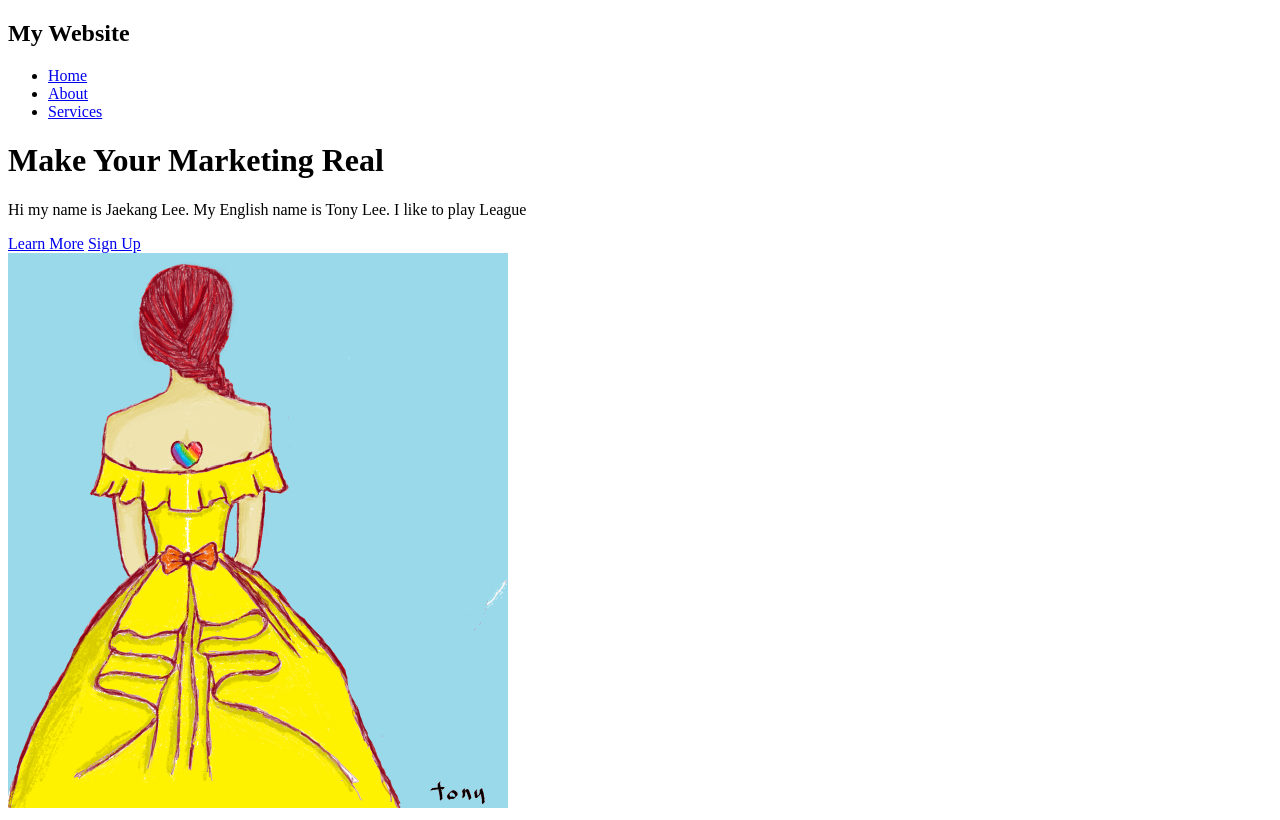
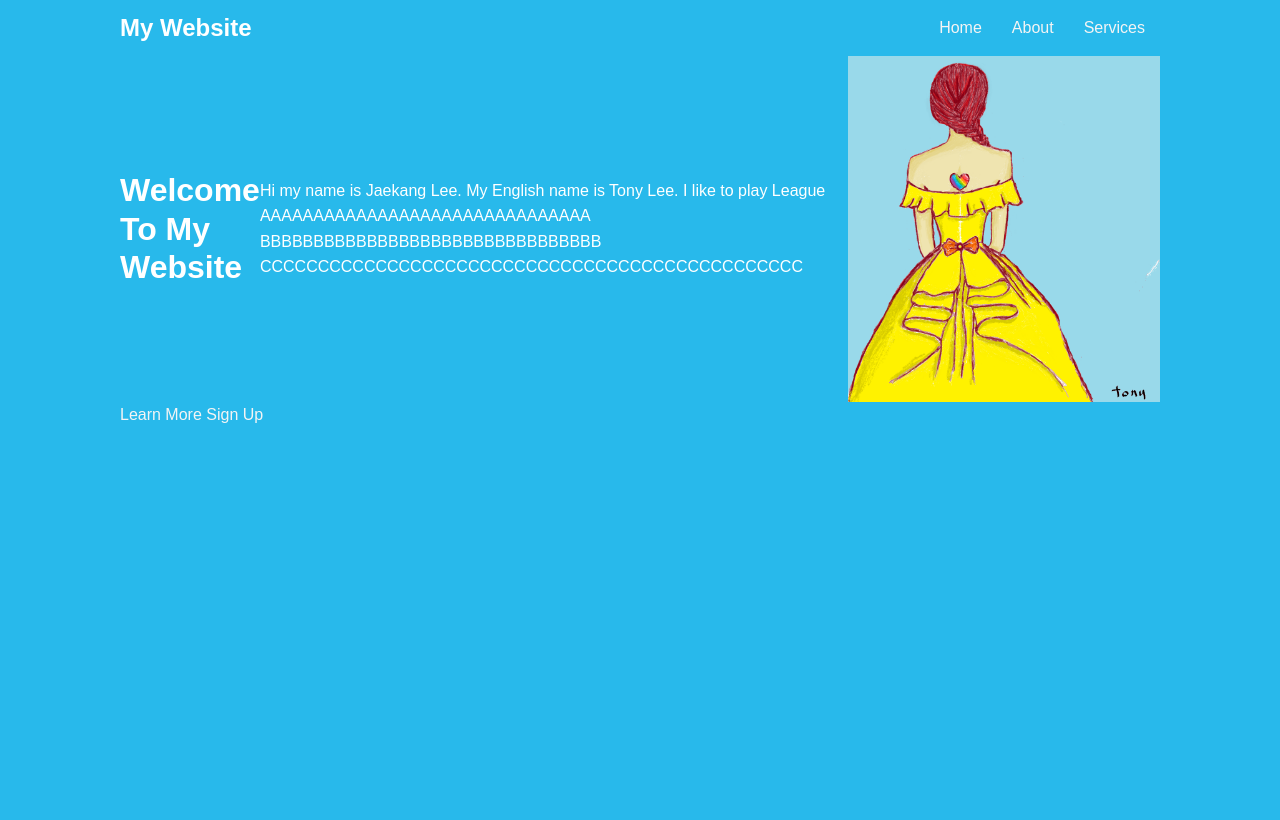
Before and after one commit to leejaeka/SASS-study, a plain HTML site: page index.html in a window 1280 px wide. Drawn offline with Linux system fonts and the light colour scheme.

Commit message:
Figured out compiling !
Still cant download the extension tho : (((((((((((((((((((

```diff
--- a/index.html
+++ b/index.html
@@ -4,7 +4,7 @@
     <meta charset="UTF-8"/>
     <meta name="viewport" content="width=device-width, initial-scale=1.0"/>
     <meta http-dquiv="X-UA-Compatible" content="ie=edge">
-    <link href="stylesheet" href="css/style.css" />
+    <link rel="stylesheet" href="css/style.css" />
     <title>Sass Crash Course</title>
 </head>
 <body>
@@ -19,16 +19,21 @@
                 </ul>
             </nav>
             <div class="showcase-content">
-                <h1>Make Your Marketing Real</h1>
+                <h1>Welcome To My Website</h1>
+                <br>
                 <p class="my-1">
                     Hi my name is Jaekang Lee.
                     My English name is Tony Lee.
                     I like to play League
+                    AAAAAAAAAAAAAAAAAAAAAAAAAAAAAAA
+                    BBBBBBBBBBBBBBBBBBBBBBBBBBBBBBBB
+                    CCCCCCCCCCCCCCCCCCCCCCCCCCCCCCCCCCCCCCCCCCCCCCC
                 </p>
-                <a href="#" class="btn-primary">Learn More</a>
-                <a href="#" class="btn-secondary">Sign Up</a>
+                <img src="image/princess.png" />
+
             </div>
-            <img src="image/princess.png" />
+            <a href="#" class="btn-primary">Learn More</a>
+            <a href="#" class="btn-secondary">Sign Up</a>
         </div>
     </header>
 </body>
--- a/scss/style.scss
+++ b/scss/style.scss
@@ -1,14 +1,74 @@
 $light-color: #f4f4f4;
 $font-stack: Arial, Arial, Helvetica, sans-serif, sans-serif ;
+$primary-color: #28b9eb;
+$secondary-color: #ff8700;
 
 *{
     box-sizing: border-box;
-    margin-left: 0;
+    margin: 0;
     padding: 0;
 }
 
 body {
-    background-color: $light-color;
+    background-color: $primary-color;
     font-family: $font-stack;
     line-height: 1.6;
 }
+
+
+a{
+    text-decoration: none;
+}
+
+.showcase{
+    background-color: $primary-color;
+    color: #fff;
+    height: 600px;
+
+
+    a{
+        color: #f4f4f4;
+    }
+    /* a little ampersand trick*/
+    &-content{
+        height: 100%;
+        align-items: center;
+        justify-content: center;
+        display: flex;
+        img {
+            width: 30%;
+        }
+        h1{
+            line-height: 1.2;
+            display: block;
+        }
+        p{
+            display: block;
+            margin: 20px 0;
+        }
+    }
+    nav{
+        display: flex;
+        align-items: center;
+        justify-content: space-between;
+        ul {
+            display: flex;
+            list-style-type: none;
+        }
+        li {
+            padding: 15px;
+        }
+        a:hover{
+            color: $secondary-color;
+        }
+    }
+}
+
+.container{
+    max-width: 1100px;
+    padding: 0 30px;
+    margin: auto;
+    overflow: auto;
+}
+
+/*# sourceMappingURL=style.css.map */
```
Also changed, not shown: css/style.css (added), 1 other file.
